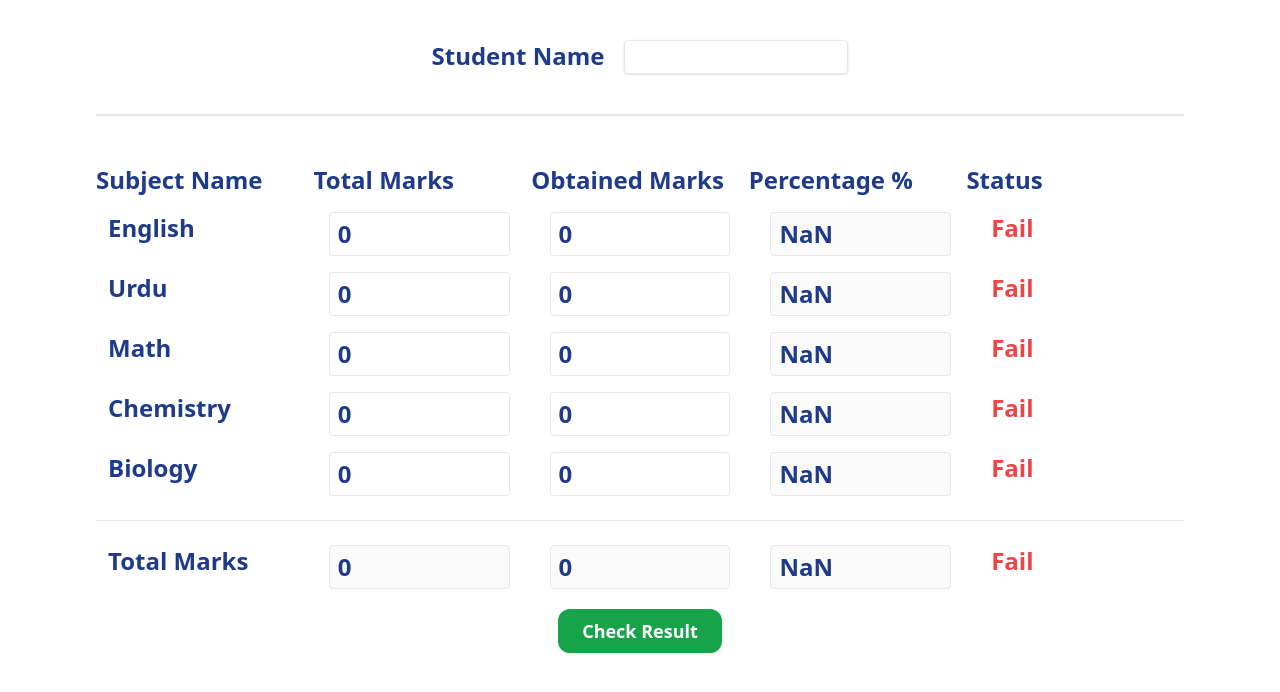
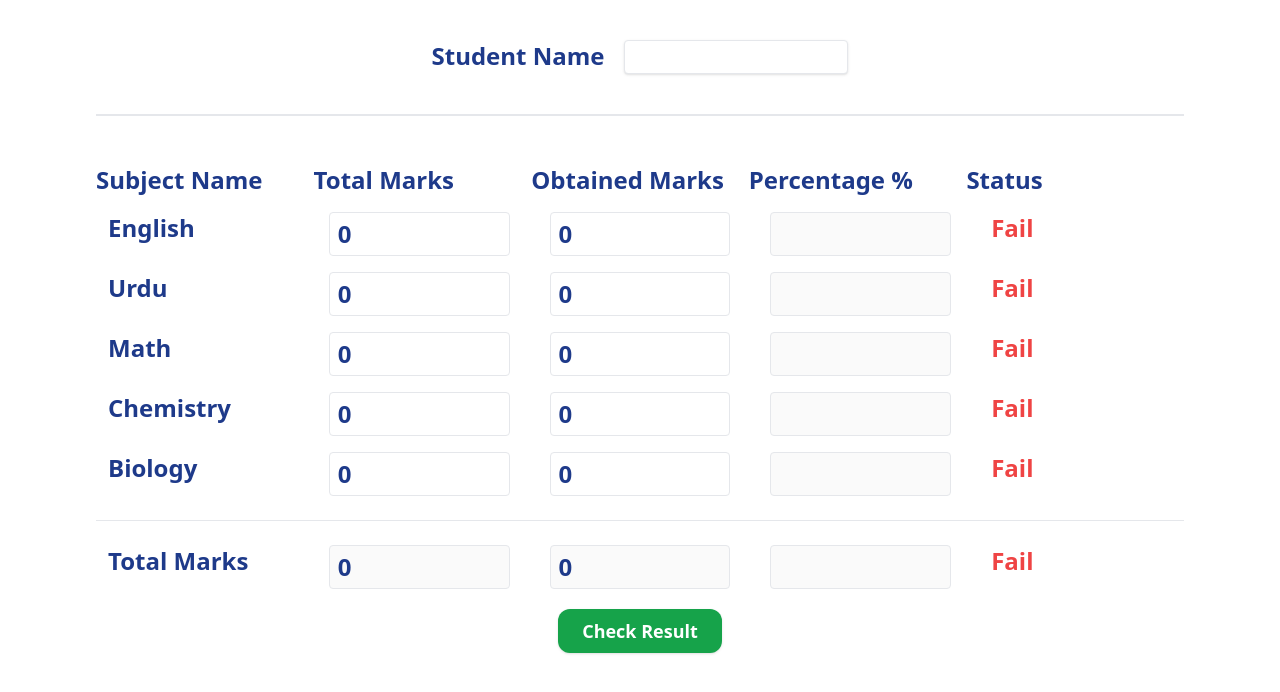
Before and after one commit to ahsamology/React-vite-first-project, a React (Vite) app: page / in a window 1280 px wide. Shown: the top 692 px of the page. Built offline with nearby package versions, Linux system fonts and the light colour scheme.

Commit message:
result card done

```diff
--- a/src/App.jsx
+++ b/src/App.jsx
@@ -15,11 +15,7 @@ function App() {
 
   const [passingPercentage, setPassingPercentage] = useState(33)
 
-  const [percent1, setPercent1] = useState(0)
-  const [percent2, setPercent2] = useState(0)
-  const [percent3, setPercent3] = useState(0)
-  const [percent4, setPercent4] = useState(0)
-  const [percent5, setPercent5] = useState(0)
+
 
 
   const [sum1, setSum1] = useState(0)
@@ -66,18 +62,12 @@ function App() {
     setNumber10(event.target.value)
   }
 
-  function handleSum() {
-    let calPercent16 = Number(number6) / Number(number1) * 100
-    let calPercent27 = Number(number7) / Number(number2) * 100
-    let calPercent38 = Number(number8) / Number(number3) * 100
-    let calPercent49 = Number(number9) / Number(number4) * 100
-    let calPercent510 = Number(number10) / Number(number5) * 100
+  function handlePercentage(num1, num2) {
+    if (num1 && num2) {
+      let percentage = Number(num2 / num1 * 100) .toFixed(2)
+      return percentage
+    }
 
-    setPercent1(calPercent16)
-    setPercent2(calPercent27)
-    setPercent3(calPercent38)
-    setPercent4(calPercent49)
-    setPercent5(calPercent510)
 
   }
 
@@ -151,7 +141,7 @@ function App() {
         <p className="mb-3">English</p>
         <input value={number1} type="number" onChange={handleNumber1Change} className="rounded border shadow-black pl-2" />
         <input value={number6} type="number" onChange={handleNumber6Change} className="rounded border shadow-black pl-2" />
-        <input value={number6 / number1 * 100}  disabled className="rounded border shadow-black pl-2" />
+        <input value={handlePercentage(number1, number6)}   disabled className="rounded border shadow-black pl-2" />
 
         <p className={pickColor(number1, number6)}>{checkStatus(number1, number6)}</p>
       </div>
@@ -160,7 +150,7 @@ function App() {
         <p className="mb-3 w-56">Urdu</p>
         <input value={number2} type="number" onChange={handleNumber2Change} className="rounded border shadow-black pl-2" />
         <input value={number7} type="number" onChange={handleNumber7Change} className="rounded border shadow-black pl-2" />
-        <input value={number7 / number2 * 100} disabled className="rounded border shadow-black pl-2" />
+        <input value={handlePercentage(number2, number7)} disabled className="rounded border shadow-black pl-2" />
         <p className={pickColor(number2, number7)}>{checkStatus(number2, number7)}</p>
       </div>
 
@@ -168,7 +158,7 @@ function App() {
         <p className="mb-3 w-56">Math</p>
         <input value={number3} type="number" onChange={handleNumber3Change} className="rounded border shadow-black pl-2" />
         <input value={number8} type="number" onChange={handleNumber8Change} className="rounded border shadow-black pl-2" />
-        <input value={number8 / number3 * 100} disabled className="rounded border shadow-black pl-2" />
+        <input value={handlePercentage(number3, number8)} disabled className="rounded border shadow-black pl-2" />
         <p className={pickColor(number3, number8)}>{checkStatus(number3, number8)}</p>
       </div>
 
@@ -176,7 +166,7 @@ function App() {
         <p className="mb-3 w-56">Chemistry</p>
         <input value={number4} type="number" onChange={handleNumber4Change} className="rounded border shadow-black pl-2" />
         <input value={number9} type="number" onChange={handleNumber9Change} className="rounded border shadow-black pl-2" />
-        <input value={number9 / number4 * 100} disabled className="rounded border shadow-black pl-2" />
+        <input value={handlePercentage(number4, number9)} disabled className="rounded border shadow-black pl-2" />
         <p className={pickColor(number4, number9)}>{checkStatus(number4, number9)}</p>
       </div>
 
@@ -184,7 +174,7 @@ function App() {
         <p className="mb-3 w-56">Biology</p>
         <input value={number5} type="number" onChange={handleNumber5Change} className="rounded border shadow-black pl-2" />
         <input value={number10} type="number" onChange={handleNumber10Change} className="rounded border shadow-black pl-2" />
-        <input value={number10 / number5 * 100} disabled className="rounded border shadow-black pl-2" />
+        <input value={handlePercentage(number5, number10)} disabled className="rounded border shadow-black pl-2" />
         <p className={pickColor(number5, number10)}>{checkStatus(number5, number10)}</p>
       </div>
 
@@ -194,7 +184,7 @@ function App() {
         <p className="mb-3 w-56">Total Marks</p>
         <input value={sum1} disabled className="rounded border shadow-black pl-2" />
         <input value={sum2} disabled className="rounded border shadow-black pl-2" />
-        <input value={sum2 / sum1 * 100} disabled className="rounded border shadow-black pl-2" />
+        <input value={handlePercentage(sum1, sum2)} disabled className="rounded border shadow-black pl-2" />
         <p className={sum2 > 165 ? "text-green-500" : "text-red-500"}>{overallStatus(sum2)}</p>
       </div>
 
```
